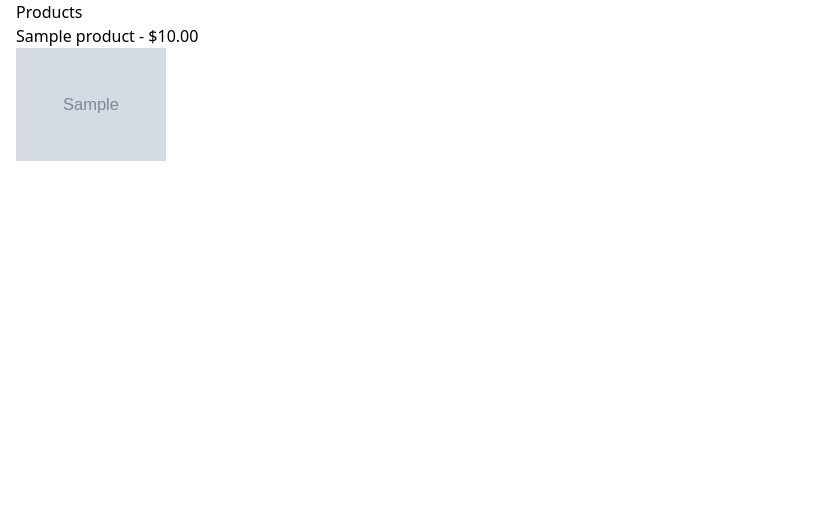
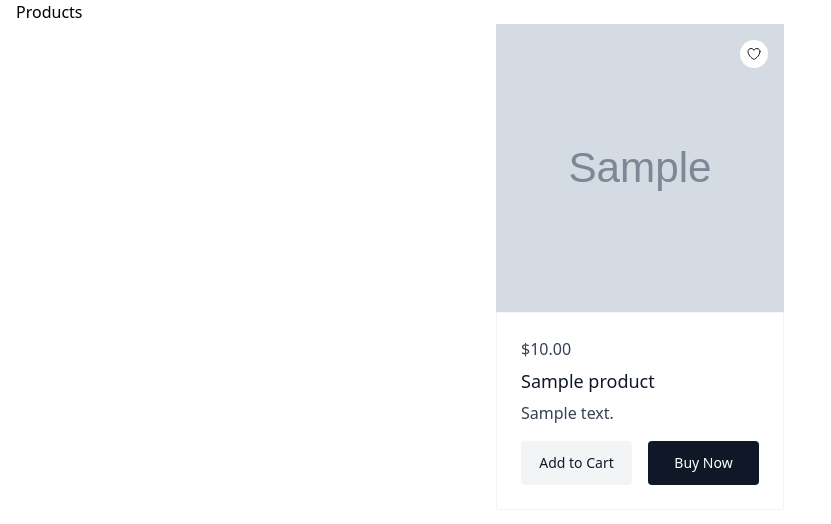
Before and after one commit to almarinca/3toed, a Django app: page /products/ in a window 1280 px wide. Shown: the top 524 px of the page, without its empty margins (0-831 px from the left). Run offline with Django 5.2, Linux system fonts and the light colour scheme; tables that the repository leaves empty hold one stand-in row (values such as "Sample post"); grey boxes marked "Sample" are stand-in pictures.

Commit message:
add tailwind styled product card from hyperUI

```diff
--- a/ttoed/products/templates/products/product_list.html
+++ b/ttoed/products/templates/products/product_list.html
@@ -2,16 +2,84 @@
 
 {% block content %}
 <h1>Products</h1>
+<div class="max-w-80 mx-auto px-4">
     <ul>
     {% for product in product_list %}
-    <li>{{ product.name }} - ${{ product.price }}</li>
+
+        <a href="#" class="group relative block overflow-hidden">
+            <button
+                class="absolute end-4 top-4 z-10 rounded-full bg-white p-1.5 text-gray-900 transition hover:text-gray-900/75"
+            >
+                <span class="sr-only">Wishlist</span>
+
+                <svg
+                    xmlns="http://www.w3.org/2000/svg"
+                    fill="none"
+                    viewBox="0 0 24 24"
+                    stroke-width="1.5"
+                    stroke="currentColor"
+                    class="size-4"
+                >
+                    <path
+                    stroke-linecap="round"
+                    stroke-linejoin="round"
+                    d="M21 8.25c0-2.485-2.099-4.5-4.688-4.5-1.935 0-3.597 1.126-4.312 2.733-.715-1.607-2.377-2.733-4.313-2.733C5.1 3.75 3 5.765 3 8.25c0 7.22 9 12 9 12s9-4.78 9-12z"
+                    />
+                </svg>
+            </button>
+
+            <img
+
+                {% if product.image %}
+                    src="{{ product.image.url }}"
+                {% else %}
+                    src="https://images.pexels.com/photos/28216688/pexels-photo-28216688/free-photo-of-autumn-camping.png?auto=compress&cs=tinysrgb&w=1260&h=750&dpr=1"
+                {% endif %}
+
+                alt="{{ product.name }}"
+                class="h-64 w-full object-cover transition duration-500 group-hover:scale-105 sm:h-72"
+            />
+
+            <div class="relative border border-gray-100 bg-white p-6">
+            <p class="text-gray-700">
+                ${{ product.price }}
+                <!-- <span class="text-gray-400 line-through">$80</span> -->
+            </p>
+
+            <h3 class="mt-1.5 text-lg font-medium text-gray-900">{{ product.name }}</h3>
+
+            <p class="mt-1.5 line-clamp-3 text-gray-700">
+                {{ product.description }}
+            </p>
+
+            <form class="mt-4 flex gap-4">
+                <button
+                class="block w-full rounded bg-gray-100 px-4 py-3 text-sm font-medium text-gray-900 transition hover:scale-105"
+                >
+                    Add to Cart
+                </button>
+
+                <button
+                    type="button"
+                    class="block w-full rounded bg-gray-900 px-4 py-3 text-sm font-medium text-white transition hover:scale-105"
+                >
+                    Buy Now
+                </button>
+            </form>
+            </div>
+        </a>
+
+        <!-- <li>{{ product.name }} - ${{ product.price }}</li>
 
         {% if product.image %}
             <img src="{{ product.image.url }}" alt="{{ product.name }}" style="max-width: 150px;">
-    {% endif %}
+        {% endif %} -->
 
     {% empty %}
         <li>No products yet.</li>
+
     {% endfor %}
     </ul>
+</div>
+
 {% endblock content %}
```
Lines whose indentation alone changed are shown as unchanged.
